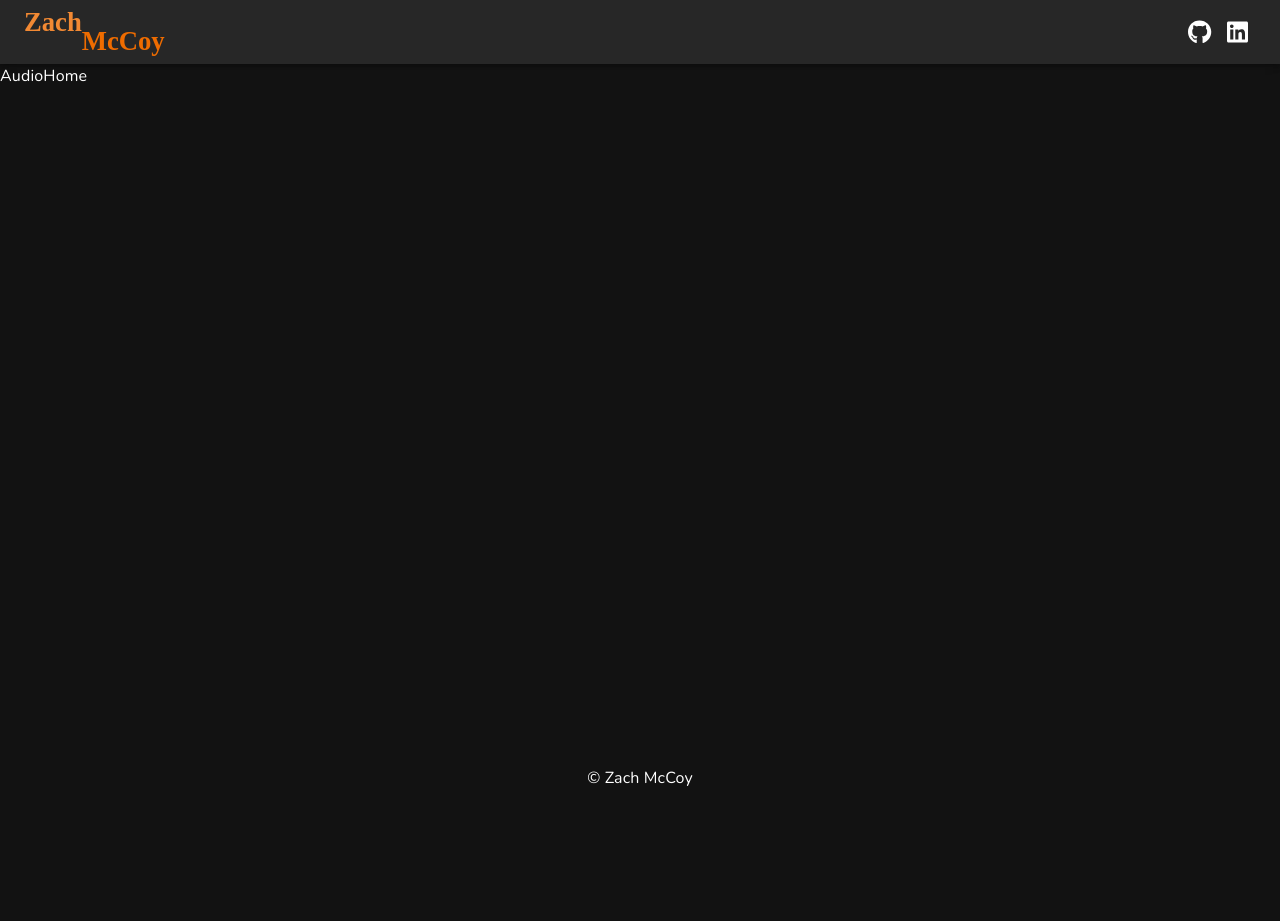
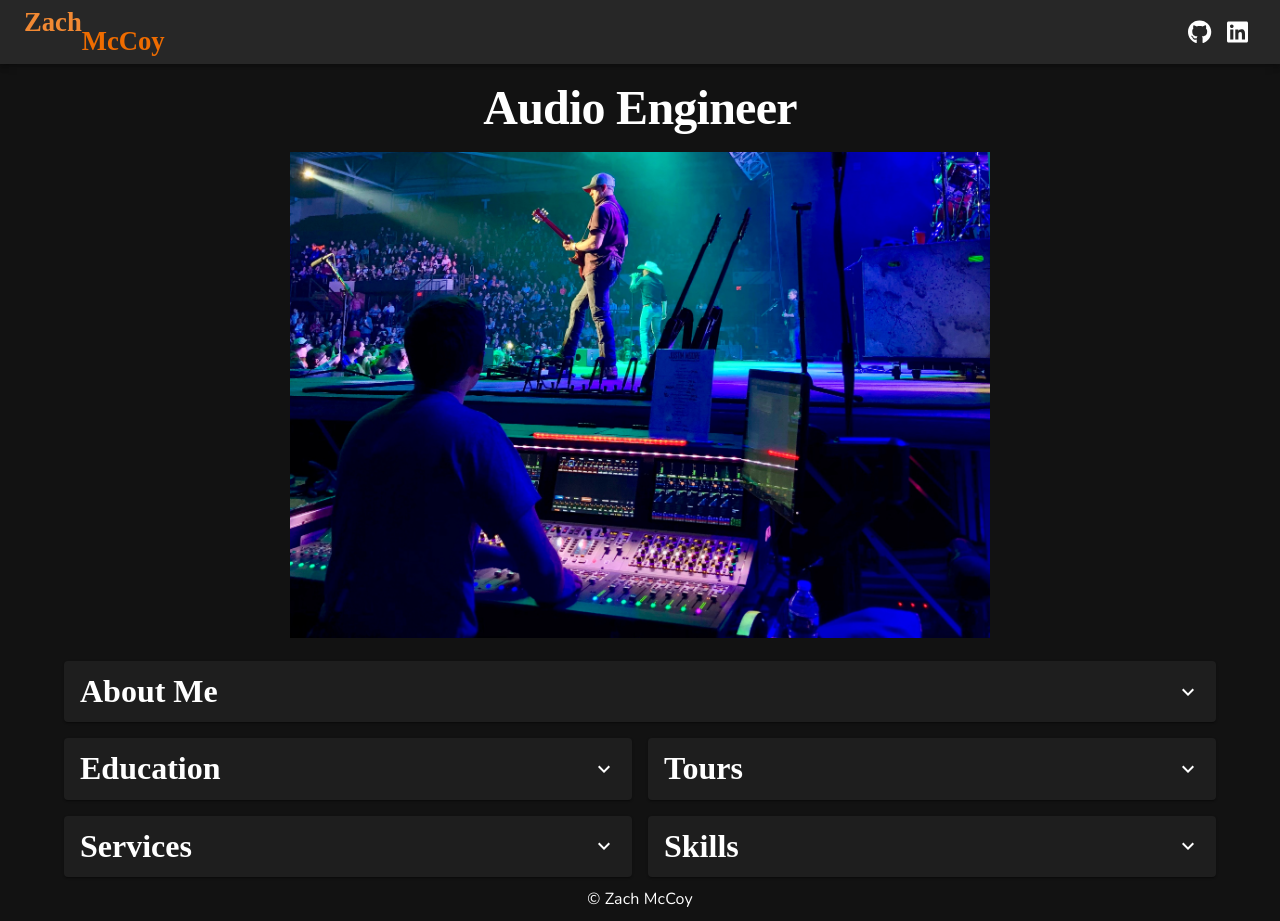
Before and after one commit to zrm20/zm-portfolio, a React (Create React App) app: page /audio in a window 1280 px wide. Before the commit the page ends 800 px from the top, so only its background shows below. Built offline with nearby package versions, Linux system fonts and the light colour scheme; a web font is replaced by a local one.

Commit message:
audio home outline

```diff
--- a/src/components/audio/AudioHome.js
+++ b/src/components/audio/AudioHome.js
@@ -1,8 +1,94 @@
-import React, { useEffect } from 'react'
+import React, { useEffect } from 'react';
+import { Container, Typography, Grid, Accordion, AccordionSummary, AccordionDetails } from '@mui/material';
+import audio3 from '../../assets/images/audio3.JPG';
+import ExpandMoreIcon from '@mui/icons-material/ExpandMore';
 
 export default function AudioHome() {
-  useEffect(() => {document.title = 'ZM Audio'}, [])
+  useEffect(() => {document.title = 'ZM Audio'}, []);
+
   return (
-    <div>AudioHome</div>
+    <Container align='center'>
+      <Typography variant='h1' sx={{ m: 2 }}>Audio Engineer</Typography>
+
+      <Grid
+        container
+        spacing={2}
+      >
+        <Grid item xs={12}>
+          <img
+            src={audio3}
+            width='100%'
+            alt='MERN Stack software developer'
+            style={{ maxWidth: 700 }}
+          />
+        </Grid>
+
+        <Grid item xs={12}>
+          <Accordion>
+            <AccordionSummary
+              expandIcon={<ExpandMoreIcon />}
+            >
+              <Typography variant='h3'>About Me</Typography>
+            </AccordionSummary>
+            <AccordionDetails>
+              {/* TODO */}
+            </AccordionDetails>
+          </Accordion>
+        </Grid>
+
+        <Grid item xs={12} md={6}>
+          <Accordion>
+            <AccordionSummary
+              expandIcon={<ExpandMoreIcon />}
+            >
+              <Typography variant='h3'>Education</Typography>
+            </AccordionSummary>
+            <AccordionDetails>
+              {/* TODO */}
+            </AccordionDetails>
+          </Accordion>
+        </Grid>
+
+        <Grid item xs={12} md={6}>
+          <Accordion>
+            <AccordionSummary
+              expandIcon={<ExpandMoreIcon />}
+            >
+              <Typography variant='h3'>Tours</Typography>
+            </AccordionSummary>
+            <AccordionDetails>
+              {/* TODO */}
+            </AccordionDetails>
+          </Accordion>
+        </Grid>
+
+        <Grid item xs={12} md={6}>
+          <Accordion>
+            <AccordionSummary
+              expandIcon={<ExpandMoreIcon />}
+            >
+              <Typography variant='h3'>Services</Typography>
+            </AccordionSummary>
+            <AccordionDetails>
+              {/* TODO */}
+            </AccordionDetails>
+          </Accordion>
+        </Grid>
+
+        <Grid item xs={12} md={6}>
+          <Accordion>
+            <AccordionSummary
+              expandIcon={<ExpandMoreIcon />}
+            >
+              <Typography variant='h3'>Skills</Typography>
+            </AccordionSummary>
+            <AccordionDetails>
+              {/* TODO */}
+            </AccordionDetails>
+          </Accordion>
+        </Grid>
+
+      </Grid>
+    </Container>
   )
 }
```
Also changed, not shown: src/assets/data/audioBio.txt (added), src/assets/images/audio3.JPG (added).
